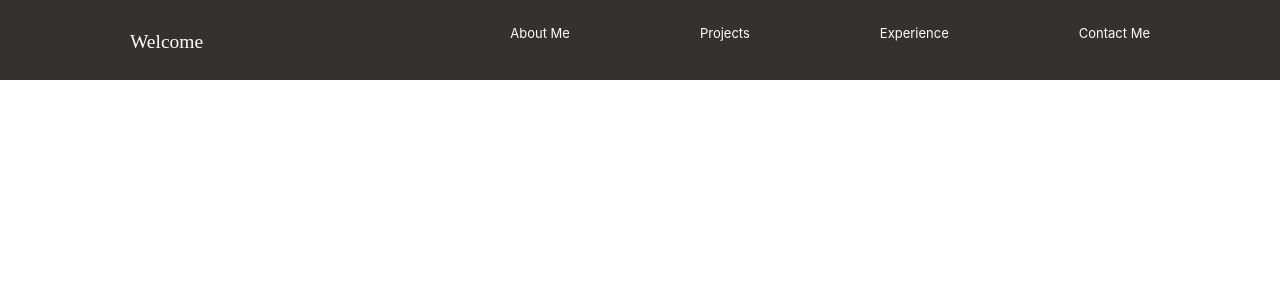
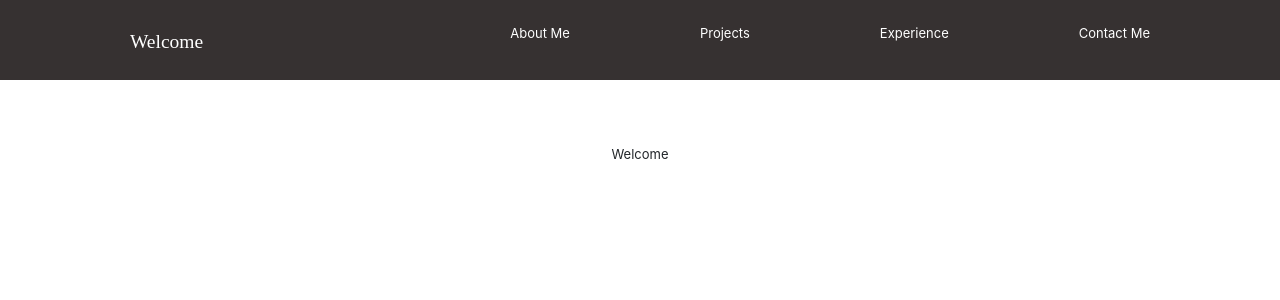
Before and after one commit to tabualhsan/tamara-s_portfolio, a React (Create React App) app: page /Welcome in a window 1280 px wide. Shown: the top 300 px of the page. Built offline with nearby package versions, Linux system fonts and the light colour scheme.

Commit message:
corrected fixes to slider animation

```diff
--- a/src/App.js
+++ b/src/App.js
@@ -20,7 +20,7 @@ function App() {
 
     <AnimatePresence exitBeforeEnter >
       <Switch location={location} key={location.pathname}>
-      <Route path='/' exact>
+      <Route path='/Welcome' exact>
         <Welcome/>
       </Route>
       <Route path='/AboutMe'>
--- a/src/Nav.js
+++ b/src/Nav.js
@@ -7,7 +7,7 @@ const Nav = () => {
     return(
         <StyledNav>
             <h1>
-                <Link id="logo" to="/">Welcome</Link></h1>
+                <Link id="logo" to="/Welcome">Welcome</Link></h1>
             <ul>
                 <li>
                     <Link to="/AboutMe"> About Me </Link>
--- a/src/Welcome.js
+++ b/src/Welcome.js
@@ -1,26 +1,35 @@
 import React from 'react';
 
-
+import {Link} from 'react-router-dom';
 import styled from 'styled-components';
-import {motion} from 'framer-motion'
 import { pageAnimation, fade, photoAnim, lineAnime, slider, sliderContainer } from './animation';
-
-
+import { motion } from 'framer-motion';
 
 const Welcome = () => {
     return(
-    <div style={{ background: '#fff' }} exit="exit" variants={pageAnimation} initial="hidden" animate="show">
+
+        <Work  style={{ background: '#fff' }} exit="exit" variants={pageAnimation} initial="hidden" animate="show">
+
 
         <motion.div variants={sliderContainer}>
-        <Frame1 variants={slider}></Frame1>
-        <Frame2 variants={slider}></Frame2>
-        <Frame3 variants={slider}></Frame3>
-        <Frame4 variants={slider}></Frame4>
+            <Frame1 variants={slider}></Frame1>
+            <Frame2 variants={slider}></Frame2>
+            <Frame3 variants={slider}></Frame3>
+            <Frame4 variants={slider}></Frame4>
         </motion.div>
-    </div>
+        <welcome>Welcome</welcome>
+
+        </Work>
     )
 
 };
+
+const Work = styled(motion.div)`
+    min-height: 100vh;
+    overflow: hidden;
+    padding:5rem 10rem;
+
+`;
 
 const Frame1 =styled(motion.div)`
 
@@ -31,15 +40,21 @@ const Frame1 =styled(motion.div)`
     height: 100vh;
     background:#fffebf ;
     z-index:2;
+
 `;
+
+const welcome = styled.h2`
+
+
+`
 const Frame2 = styled(Frame1)`
- background:#ff8efb
+ background:#7e317b;
 `;
 const Frame3 = styled(Frame1)`
- background:#8ed2ff
+ background:#383030;
 `;
 const Frame4 = styled(Frame1)`
- background:#8effa0
+ background:#723d6b;
 `;
 
 
--- a/src/animation.js
+++ b/src/animation.js
@@ -59,16 +59,14 @@ export const fade = {
           transition: {duration:2},
         }
       }
-
-      export const slider ={
-
-        hidden:{x: '-130%', skew: "45deg"},
-        show:{
-          x:'100%',
-          skew:'0deg',
-          transition: {ease:'easeOut', duration: 1},
-        }
-      }
+      export const slider = {
+        hidden: { x: '-150%', skew: '45deg' },
+        show: {
+          x: '100%',
+          skew: '0deg',
+          transition: { type: 'tween', ease: 'easeOut', duration: 1 },
+        },
+      };
 
       export const sliderContainer ={
 
```
